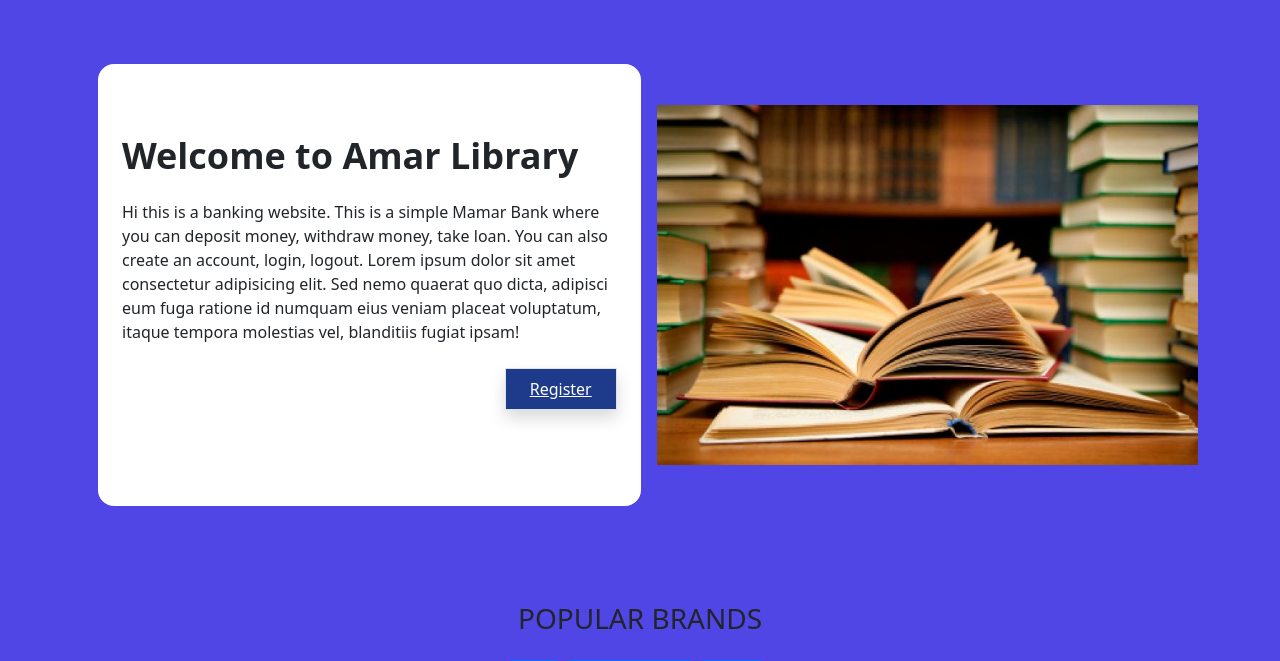
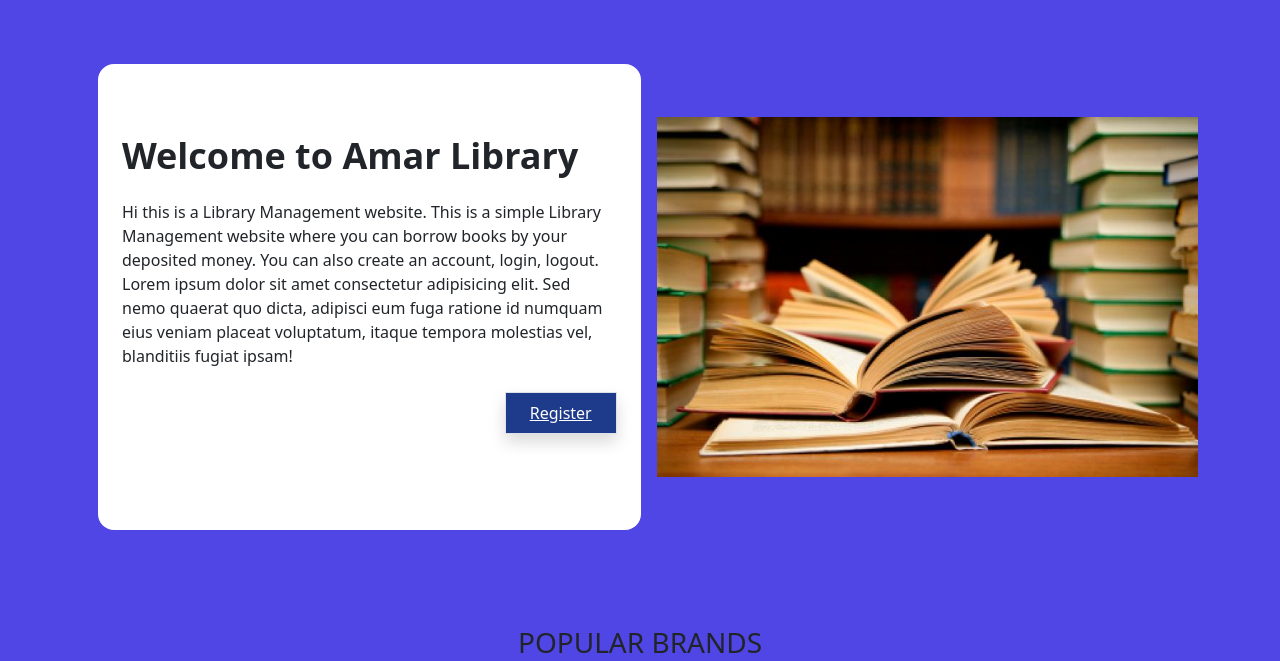
Before and after one commit to Akbar014/amar_library, a Django app: page / in a window 1280 px wide. Shown: the part 137-798 px from the top of the page. Run offline with Django 5.2, Linux system fonts and the light colour scheme; data comes from the database, SQL or seed files in the repository.

Commit message:
fixed issues

```diff
--- a/accounts/templates/accounts/profile.html
+++ b/accounts/templates/accounts/profile.html
@@ -13,7 +13,7 @@
 {% if messages %}
     <ul class="messages">
         {% for message in messages %}
-            <li class="{% if message.tags %}{{ message.tags }}{% endif %}">{{ message }}</li>
+            <li class="{% if message.tags %}{{ message.tags }}{% endif %}" style="color:white">{{ message }}</li>
         {% endfor %}
     </ul>
 {% endif %}
--- a/accounts/views.py
+++ b/accounts/views.py
@@ -38,7 +38,7 @@ class UserAccountUpdate(View):
 
     def get(self, request):
         form = UserUpdateForm(instance= request.user)
-        borrowed_books = BorrowedBooks.objects.all()
+        borrowed_books = BorrowedBooks.objects.filter(user=request.user.account)
         return render (request, self.template_name, {'form': form, 'borrowed_books': borrowed_books })
 
     def post (self, request):
--- a/books/templates/books/details.html
+++ b/books/templates/books/details.html
@@ -14,7 +14,7 @@
               </div>
               <ul class="list-group list-group-flush">
                 <li class="list-group-item"> Category : {{book.category.name}}</li>
-                <li class="list-group-item">Price : {{book.price}} USD </li>
+                <li class="list-group-item">Price : {{book.price}} BDT </li>
               </ul>
               <a href="{% url 'buy_book' book.id %}" class="btn btn-warning text-light ms-2"> Buy Now </a>
           </div>
--- a/templates/home.html
+++ b/templates/home.html
@@ -3,25 +3,26 @@
 {% load static %}
 
 {% block head_title %} Library management System {% endblock %}
+
+{% block content %}
 {% if messages %}
   <ul class="messages">
       {% for message in messages %}
-          <li class="{% if message.tags %}{{ message.tags }}{% endif %}">{{ message }}</li>
+          <li class="{% if message.tags %}{{ message.tags }}{% endif %}" style="color:white">{{ message }}</li>
       {% endfor %}
   </ul>
 {% endif %}
-{% block content %}
 <div class="container mx-auto flex flex-col md:flex-row items-center my-12 md:my-24">
 
     <div class="flex flex-col w-full lg:w-1/2 justify-center items-start pt-12 pb-24 px-6 bg-white rounded-2xl bg-opacity-70 mx-3">
         <h1 class="font-bold text-4xl my-4">Welcome to Amar Library</h1>
         <p class="leading-normal mb-4">
-            Hi this is a banking website.
-            This is a simple Mamar Bank where you can deposit money, withdraw money, take loan. You can also create an account, login, logout. Lorem ipsum dolor sit amet consectetur adipisicing elit. Sed nemo quaerat quo dicta, adipisci eum fuga ratione id numquam eius veniam placeat voluptatum, itaque tempora molestias vel, blanditiis fugiat ipsam!
+            Hi this is a Library Management website.
+            This is a simple Library Management website where you can borrow books by your deposited money. You can also create an account, login, logout. Lorem ipsum dolor sit amet consectetur adipisicing elit. Sed nemo quaerat quo dicta, adipisci eum fuga ratione id numquam eius veniam placeat voluptatum, itaque tempora molestias vel, blanditiis fugiat ipsam!
 
         </p>
         <div class="flex justify-end w-full">
-            <a href="{% url 'register' %}" class="bg-blue-900 text-white rounded-none hover:bg-white hover:text-blue-900 hover:border-blue-900 shadow hover:shadow-lg py-2 px-4 border border-gray-900 hover:border-transparent">Register</a>
+            <a href="{% url 'register' %}" class="bg-blue-900 text-white rounded-none hover:bg-black hover:text-blue-900 hover:border-blue-900 shadow hover:shadow-lg py-2 px-4 border border-gray-900 hover:border-transparent">Register</a>
         </div>
     </div>
     <div class="w-full lg:w-1/2 lg:py-6 text-center ">
@@ -63,7 +64,7 @@
       </div>
       <ul class="list-group list-group-flush">
         <li class="list-group-item">Category : {{book.category.name}}</li>
-        <li class="list-group-item">Price : {{book.price}} USD </li>
+        <li class="list-group-item">Price : {{book.price}} BDT </li>
       </ul>
       <div class="card-body">
 
--- a/transactions/views.py
+++ b/transactions/views.py
@@ -70,7 +70,7 @@ class DepositMoneyView(TransactionCreateMixin):
 
         messages.success(
             self.request,
-            f'{"{:,.2f}".format(float(amount))}$ was deposited to your account successfully'
+            f'{"{:,.2f}".format(float(amount))} BDT was deposited to your account successfully'
         )
         send_transaction_email(self.request.user, amount, "Deposite Message", "transactions/deposite_email.html")
         return super().form_valid(form)
```
Also changed, not shown: library_management/settings.py (+13 -3 lines), media/images/Think-and-Grow-Rich-Summary_BT1QeBk.webp (added).
